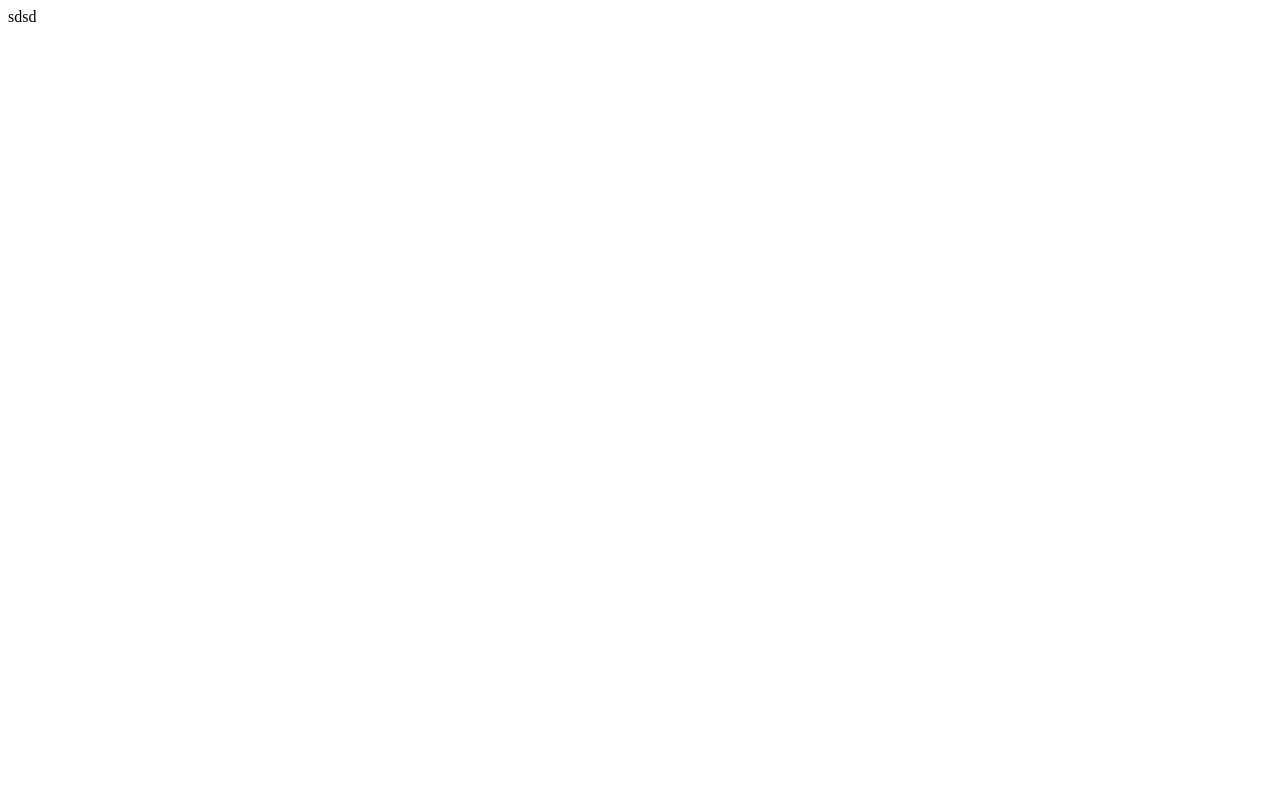
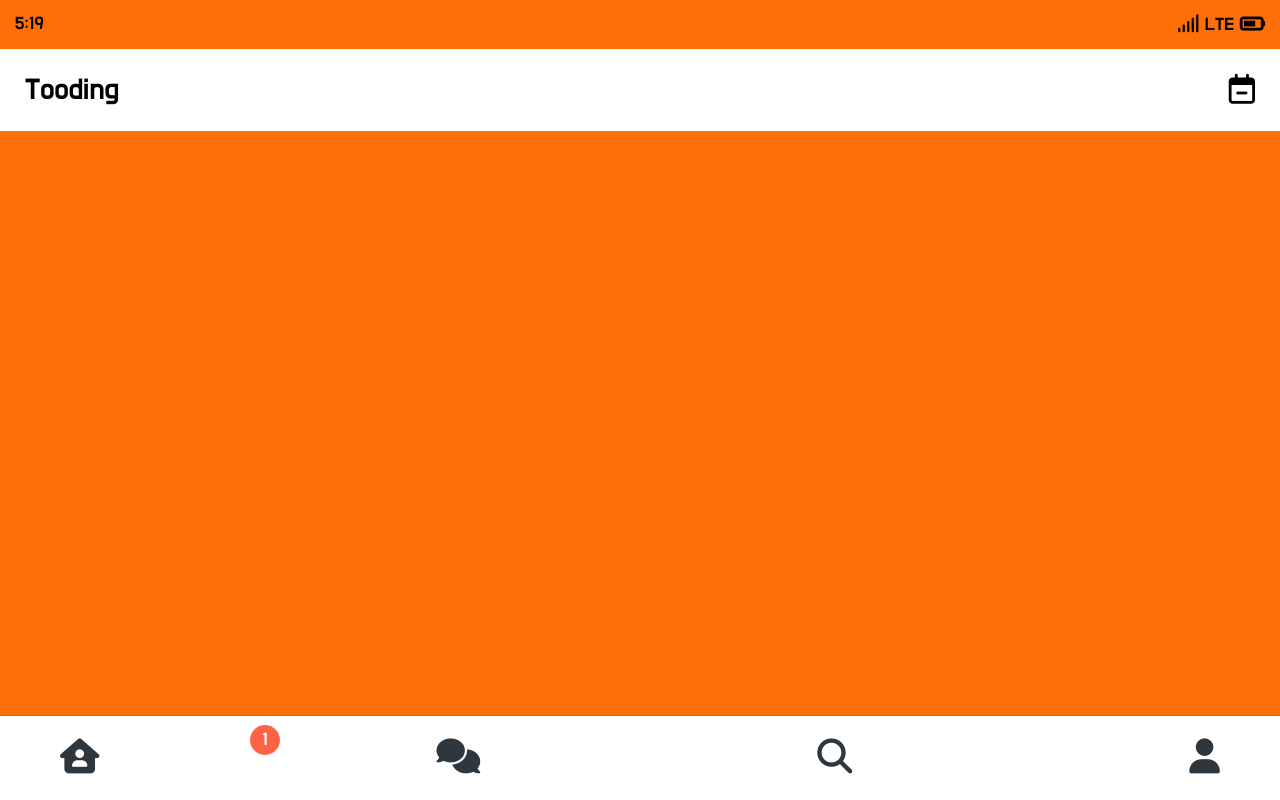
Before and after one commit to m2jung/study_talk, a plain HTML site: page main.html in a window 1280 px wide. Drawn offline with Linux system fonts and the light colour scheme.

Commit message:
Add_css(nav,screen)

```diff
--- /dev/null
+++ b/css/nav-bar.css
@@ -0,0 +1,36 @@
+.nav {
+    background-color: white;
+    padding: 28px 60px ;
+    position: fixed;
+    bottom:0;
+    width:100%;
+    box-sizing: border-box;
+    font-size: 28px;
+
+    border-top: 1px solid gray;
+}
+.nav_list {
+    display: flex;
+    justify-content: space-between;
+}
+
+.nav_link {
+    position: relatives;
+    color: #2e363e;
+}
+
+.nav_notification {
+    background-color: tomato;
+    color: white;
+    font-size: 18px;
+    width: 30px;
+    height: 30px;
+    border-radius: 15px;
+    display: flex;
+    justify-content: center;
+    align-items: center;
+
+    position: absolute;
+    bottom: 45px;
+    left: 250px;
+}
--- /dev/null
+++ b/css/screen-header.css
@@ -0,0 +1,12 @@
+.screen-header {
+    display: flex;
+    justify-content: space-between;
+    align-items: center;
+    padding: 25px;
+    font-size: 30px;
+    background-color: white;
+}
+
+.screen-header_title {
+
+}
--- a/css/styles.css
+++ b/css/styles.css
@@ -1,7 +1,8 @@
 @import "reset.css";
 @import "status-bar.css";
+@import "nav-bar.css";
+@import "screen-header.css";
 @import url('https://fonts.googleapis.com/css2?family=Do+Hyeon&family=Lilita+One&display=swap');
-
 body {
     background-color: rgb(255, 111, 8);
     font-family: 'Do Hyeon', sans-serif;
--- a/main.html
+++ b/main.html
@@ -1 +1,47 @@
-sdsd
+<!DOCTYPE html>
+<html lang="en">
+<head>
+    <link rel="stylesheet" href="css/styles.css">
+    <meta charset="UTF-8">
+    <meta http-equiv="X-UA-Compatible" content="IE=edge">
+    <meta name="viewport" content="width=device-width, initial-scale=1.0">
+    <title>Tooding Home</title>
+</head>
+<body>
+    <!-- 상단 바 -->
+    <div class="status-bar">
+        <div class="status-bar_column">
+            <span>5:19</span>
+        </div>
+        <div class="status-bar_column">
+            <i class="fas fa-signal"></i>
+            <span>LTE</span>
+            <i class="fas fa-battery-three-quarters fa-lg"></i>
+        </div>
+    </div>
+
+    <!-- 메인 피드 화면 -->
+    <header class="screen-header">
+        <h1 class="screen-header_title">Tooding</h1>
+        <div class="screen-header_icon">
+            <span><i class="far fa-calendar-minus"></i></span>
+        </div>
+
+    </header>
+    <!-- 하단 네비게이션 바 -->
+  <nav class="nav">
+    <ul class="nav_list">
+        <li class="nav_btn"><a class="nav_link" href="Home.html"><i class="fas fa-house-user fa-lg"></i></a></li>
+        <li class="nav_btn"> <span class="nav_notification">1</span>
+            <a class="nav_link" href="Chat.html"><i class="fas fa-comments fa-lg"></i></a></li>
+        <li class="nav_btn"><a class="nav_link" href="Find.html"><i class="fas fa-search fa-lg"></i></a></li>
+        <li class="nav_btn"><a class="nav_link" href="My.html"><i class="fas fa-user fa-lg"></i></a></li>
+    </ul>
+  </nav>
+</body>
+<script
+src="https://kit.fontawesome.com/6478f529f2.js"
+crossorigin="anonymous">
+</script>
+
+</html>
```
